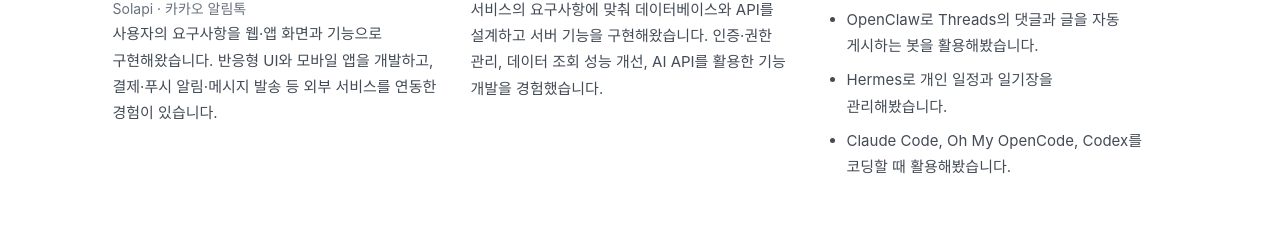
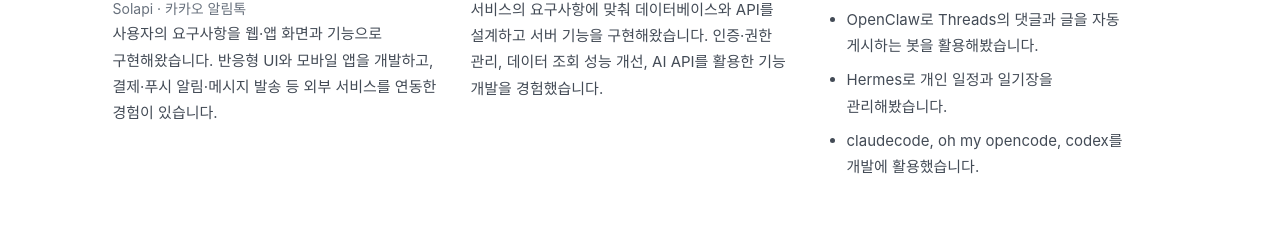
Before and after one commit to tkd992006/resume, a plain HTML site: page simple/index.html in a window 1280 px wide. Shown: the part 837-1065 px from the top of the page. Drawn offline with Linux system fonts and the light colour scheme.

Commit message:
Publish AI development wording update

```diff
--- a/simple/index.html
+++ b/simple/index.html
@@ -25,7 +25,7 @@
     <div class="contact-links"><a href="mailto:tkd99200622@gmail.com">tkd99200622@gmail.com</a><a href="https://github.com/tkd992006" target="_blank" rel="noreferrer">GitHub ↗</a></div>
     <nav class="quick-links" aria-label="바로 가기"><a href="#skills">기술 역량</a><a href="#projects">대표 프로젝트</a><a href="#experience">경력과 학력</a></nav>
   </section>
-  <section class="section" id="skills" aria-labelledby="skills-title"><h2 id="skills-title">기술 역량</h2><div class="skills-grid"><article class="skill-item"><h3>프론트엔드</h3><p class="skill-tools">TypeScript · React · Next.js · AkanJS · Capacitor · TossPayments · Firebase Cloud Messaging · Solapi · 카카오 알림톡</p><p>사용자의 요구사항을 웹·앱 화면과 기능으로 구현해왔습니다. 반응형 UI와 모바일 앱을 개발하고, 결제·푸시 알림·메시지 발송 등 외부 서비스를 연동한 경험이 있습니다.</p></article><article class="skill-item"><h3>백엔드·데이터</h3><p class="skill-tools">Node.js · NestJS · AkanJS · GraphQL · MongoDB · Gemini API · OpenAI API</p><p>서비스의 요구사항에 맞춰 데이터베이스와 API를 설계하고 서버 기능을 구현해왔습니다. 인증·권한 관리, 데이터 조회 성능 개선, AI API를 활용한 기능 개발을 경험했습니다.</p></article><article class="skill-item"><h3>AI experience</h3><p class="skill-tools">Claude Code · OpenClaw · Hermes · Oh My OpenCode · Codex</p><ul class="skill-experience"><li>OpenClaw로 Threads의 댓글과 글을 자동 게시하는 봇을 활용해봤습니다.</li><li>Hermes로 개인 일정과 일기장을 관리해봤습니다.</li><li>Claude Code, Oh My OpenCode, Codex를 코딩할 때 활용해봤습니다.</li></ul></article></div></section>
+  <section class="section" id="skills" aria-labelledby="skills-title"><h2 id="skills-title">기술 역량</h2><div class="skills-grid"><article class="skill-item"><h3>프론트엔드</h3><p class="skill-tools">TypeScript · React · Next.js · AkanJS · Capacitor · TossPayments · Firebase Cloud Messaging · Solapi · 카카오 알림톡</p><p>사용자의 요구사항을 웹·앱 화면과 기능으로 구현해왔습니다. 반응형 UI와 모바일 앱을 개발하고, 결제·푸시 알림·메시지 발송 등 외부 서비스를 연동한 경험이 있습니다.</p></article><article class="skill-item"><h3>백엔드·데이터</h3><p class="skill-tools">Node.js · NestJS · AkanJS · GraphQL · MongoDB · Gemini API · OpenAI API</p><p>서비스의 요구사항에 맞춰 데이터베이스와 API를 설계하고 서버 기능을 구현해왔습니다. 인증·권한 관리, 데이터 조회 성능 개선, AI API를 활용한 기능 개발을 경험했습니다.</p></article><article class="skill-item"><h3>AI experience</h3><p class="skill-tools">Claude Code · OpenClaw · Hermes · Oh My OpenCode · Codex</p><ul class="skill-experience"><li>OpenClaw로 Threads의 댓글과 글을 자동 게시하는 봇을 활용해봤습니다.</li><li>Hermes로 개인 일정과 일기장을 관리해봤습니다.</li><li>claudecode, oh my opencode, codex를 개발에 활용했습니다.</li></ul></article></div></section>
   <section class="section" id="projects" aria-labelledby="projects-title"><h2 id="projects-title">대표 프로젝트</h2><p class="section-intro">직접 개발한 서비스 중 세 가지를 소개합니다.</p><div class="project-list"><article class="project" id="project-onthemarket">
   <div class="project-main">
     <div class="project-copy">
```
